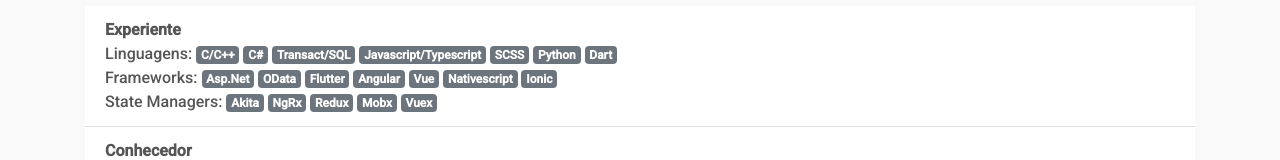
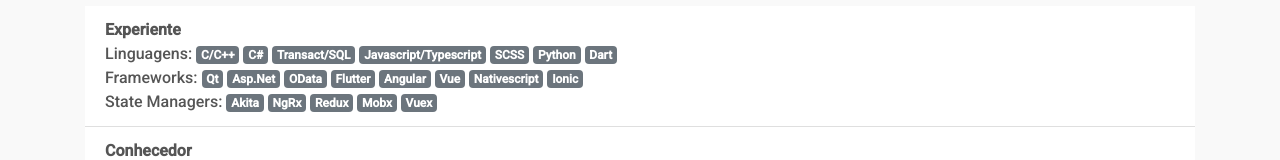
Before and after one commit to rosostolato/curriculum, a plain HTML site: page index.html in a window 1280 px wide. Shown: the part 2473-2633 px from the top of the page. Drawn offline with nearby package versions, Linux system fonts and the light colour scheme.

Commit message:
updated qt

```diff
--- a/index.html
+++ b/index.html
@@ -319,6 +319,7 @@
               <span class="badge badge-secondary">Dart</span>
               <br />
               Frameworks:
+              <span class="badge badge-secondary">Qt</span>
               <span class="badge badge-secondary">Asp.Net</span>
               <span class="badge badge-secondary">OData</span>
               <span class="badge badge-secondary">Flutter</span>
```
